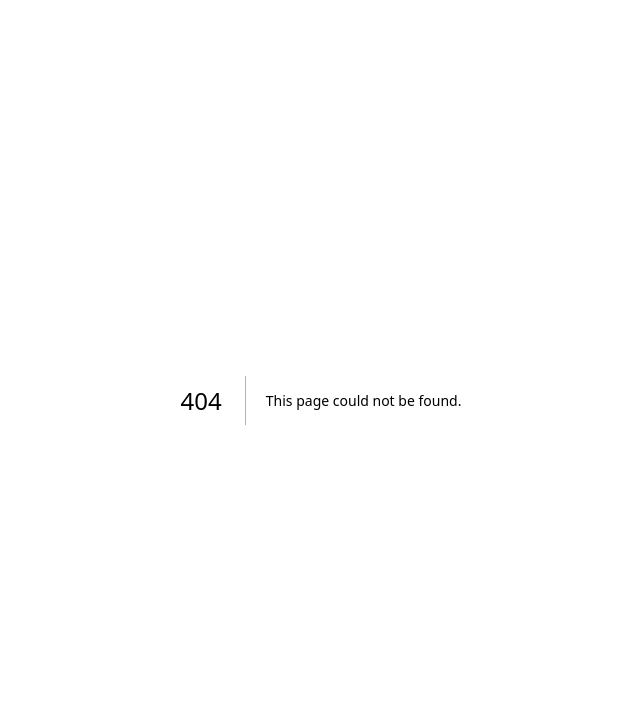
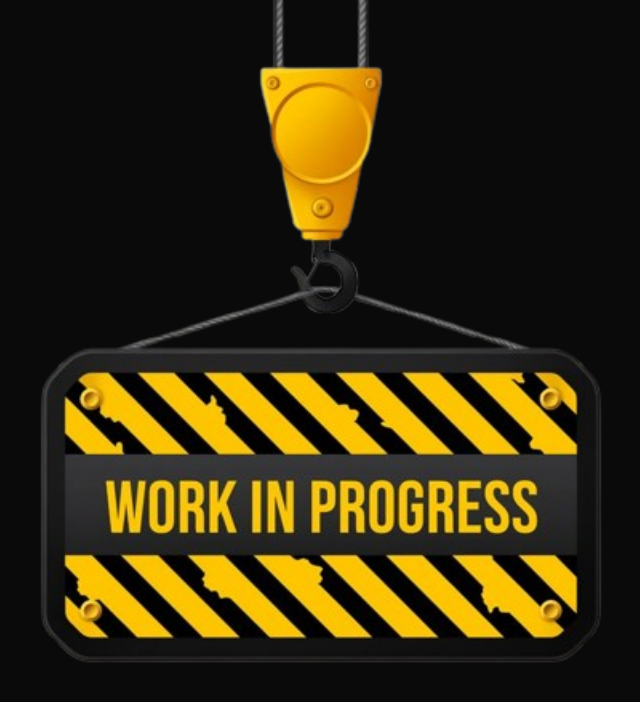
Before and after one commit to SarveshHardas/Gfg-internalHackathon-team7, a Next.js app: page /WorkinProgress in a window 1280 px wide. Before the commit this address had no page. Shown: the top 702 px of the page, without its empty margins (319-959 px from the left). Built offline with nearby package versions, Linux system fonts and the light colour scheme.

Commit message:
Added work in progress page

```diff
--- /dev/null
+++ b/app/WorkinProgress/page.tsx
@@ -0,0 +1,14 @@
+import Image from "next/image";
+
+
+const Page = () =>{
+    return (
+        <>
+            <div className={"flex justify-center items-center min-h-screen"}>
+                <Image src={"/work-in-progress.png"} alt={"Work in Progress"} width={800} height={800} className={"absolute top-0 center-0"} />
+            </div>
+        </>
+    );
+}
+
+export default Page;
--- a/app/login.tsx
+++ b/app/login.tsx
@@ -10,6 +10,7 @@ import {db} from "../firebase";
 import toast from "react-hot-toast";
 import localFont from "next/font/local";
 import {Phone} from 'lucide-react';
+import Link from "next/link";
 
 const bradlens = localFont({
     src: "../public/fonts/bradlens.otf",
@@ -66,12 +67,14 @@ const LoginPage = () => {
                         ₹ Dhanify ₹
                     </h2>
                     <div className={"flex flex-col justify-center items-center gap-3 font-roboto"}>
+                        <Link href={"/WorkinProgress"}>
                             <button
                                 className="flex justify-center items-center gap-5 border-2 border-black rounded-lg bg-gray-100 p-2 mt-5 hover:bg-gray-200 hover:scale-105 transition-transform duration-200"
                             >
                                 <Phone/>
                                 <p>Log in with Mobile number</p>
                             </button>
+                        </Link>
                         <div className="flex items-center gap-4">
                             <div className="flex-1 border-t border-dashed border-gray-300"/>
                             <span>OR</span>
```
Also changed, not shown: public/work-in-progress.png (added). Lines whose indentation alone changed are shown as unchanged.
